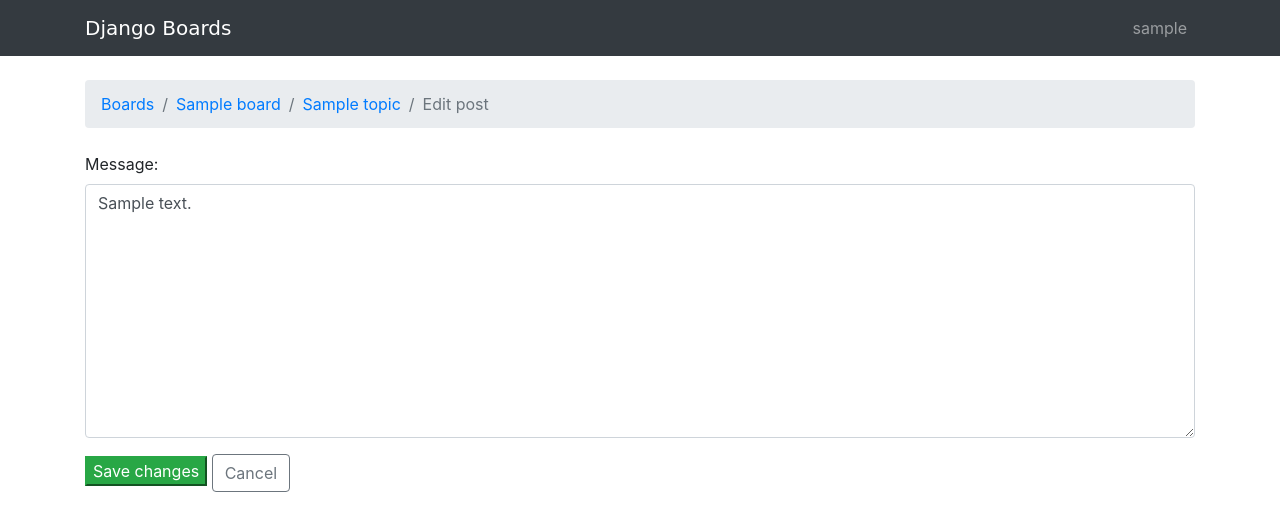
After one commit to shunsuke-t/board, a Django app: page /boards/1/topics/1/posts/1/edit/ in a window 1280 px wide. The commit adds this page. Shown: the top 531 px of the page. Run offline with Django 3.2, Linux system fonts and the light colour scheme; a user stored in the database is signed in; tables that the repository leaves empty hold one stand-in row (values such as "Sample post"); some libraries are stand-ins or nearby versions; some web fonts are replaced.

Commit message:
'#30 is done'

```diff
--- a/myproject/boards/views.py
+++ b/myproject/boards/views.py
@@ -1,7 +1,9 @@
 from django.contrib.auth.decorators import login_required
 from django.db.models import Count
 from django.shortcuts import render, redirect, get_object_or_404
-
+from django.views.generic import UpdateView
+from django.utils import timezone
+from django.utils.decorators import method_decorator
 from .forms import NewTopicForm, PostForm
 from .models import Board, Topic, Post
 
@@ -68,3 +70,23 @@ def reply_topic(request, pk, topic_pk):
     else:
         form = PostForm()
     return render(request, 'reply_topic.html', {'topic': topic, 'form': form})
+
+
+@method_decorator(login_required, name='dispatch')
+class PostUpdateView(UpdateView):
+    model = Post
+    fields = ('message', )
+    template_name = 'edit_post.html'
+    pk_url_kwarg = 'post_pk'
+    context_object_name = 'post'
+
+    def get_queryset(self):
+        queryset = super().get_queryset()
+        return queryset.filter(created_by=self.request.user)
+
+    def form_valid(self, form):
+        post = form.save(commit=False)
+        post.update_by = self.request.user
+        post.update_at = timezone.now()
+        post.save()
+        return redirect('topic_posts', pk=post.topic.board.pk, topic_pk=post.topic.pk)
--- a/myproject/myproject/urls.py
+++ b/myproject/myproject/urls.py
@@ -14,7 +14,7 @@ Including another URL conf
     2. Add a URL to urlpatterns:  path('blog/', include('blog.urls'))
 """
 from django.contrib import admin
-from django.conf import settings
+from django.conf import settings, urls
 from django.urls import include, path
 from django.contrib.auth import views as auth_views
 from accounts import views as accounts_views
@@ -73,6 +73,8 @@ urlpatterns = [
     path('boards/<int:pk>/new/', views.new_topic, name='new_topic'),
     path('boards/<int:pk>/topics/<int:topic_pk>/',
          views.topic_posts, name='topic_posts'),
+    path('boards/<int:pk>/topics/<int:topic_pk>/posts/<int:post_pk>/edit/',
+         views.PostUpdateView.as_view(), name='edit_post'),
     path('boards/<int:pk>/topics/<int:topic_pk>/reply/',
          views.reply_topic, name='reply_topic'),
     path('admin/', admin.site.urls),
--- /dev/null
+++ b/myproject/templates/edit_post.html
@@ -0,0 +1,19 @@
+{% extends 'base.html' %}
+
+{% block title %}Edit post{% endblock %}
+
+{% block breadcrumb %}
+  <li class="breadcrumb-item"><a href="{% url 'home' %}">Boards</a></li>
+  <li class="breadcrumb-item"><a href="{% url 'board_topics' post.topic.board.pk %}">{{ post.topic.board.name }}</a></li>
+  <li class="breadcrumb-item"><a href="{% url 'topic_posts' post.topic.board.pk post.topic.pk %}">{{ post.topic.subject }}</a></li>
+  <li class="breadcrumb-item active">Edit post</li>
+{% endblock %}
+
+{% block content %}
+  <form method="post" class="mb-4" novalidate>
+    {% csrf_token %}
+    {% include 'includes/form.html' %}
+    <button type="submit" class="btn-success">Save changes</button>
+    <a href="{% url 'topic_posts' post.topic.board.pk post.topic.pk %}" class="btn btn-outline-secondary" role="button">Cancel</a>
+  </form>
+{% endblock %}
--- a/myproject/templates/topic_posts.html
+++ b/myproject/templates/topic_posts.html
@@ -39,7 +39,7 @@
             {{ post.message }}
             {% if post.created_by == user %}
               <div class="mt-3">
-                <a href="#" class="btn btn-primary btn-sm" role="button">Edit</a>
+                <a href="{% url 'edit_post' post.topic.board.pk post.topic.pk post.pk %}" class="btn btn-primary btn-sm" role="button">Edit</a>
               </div>
             {% endif %}
           </div>
```
Also changed, not shown: myproject/boards/tests/test_view_edit_post.py (added, +140 -0 lines).
